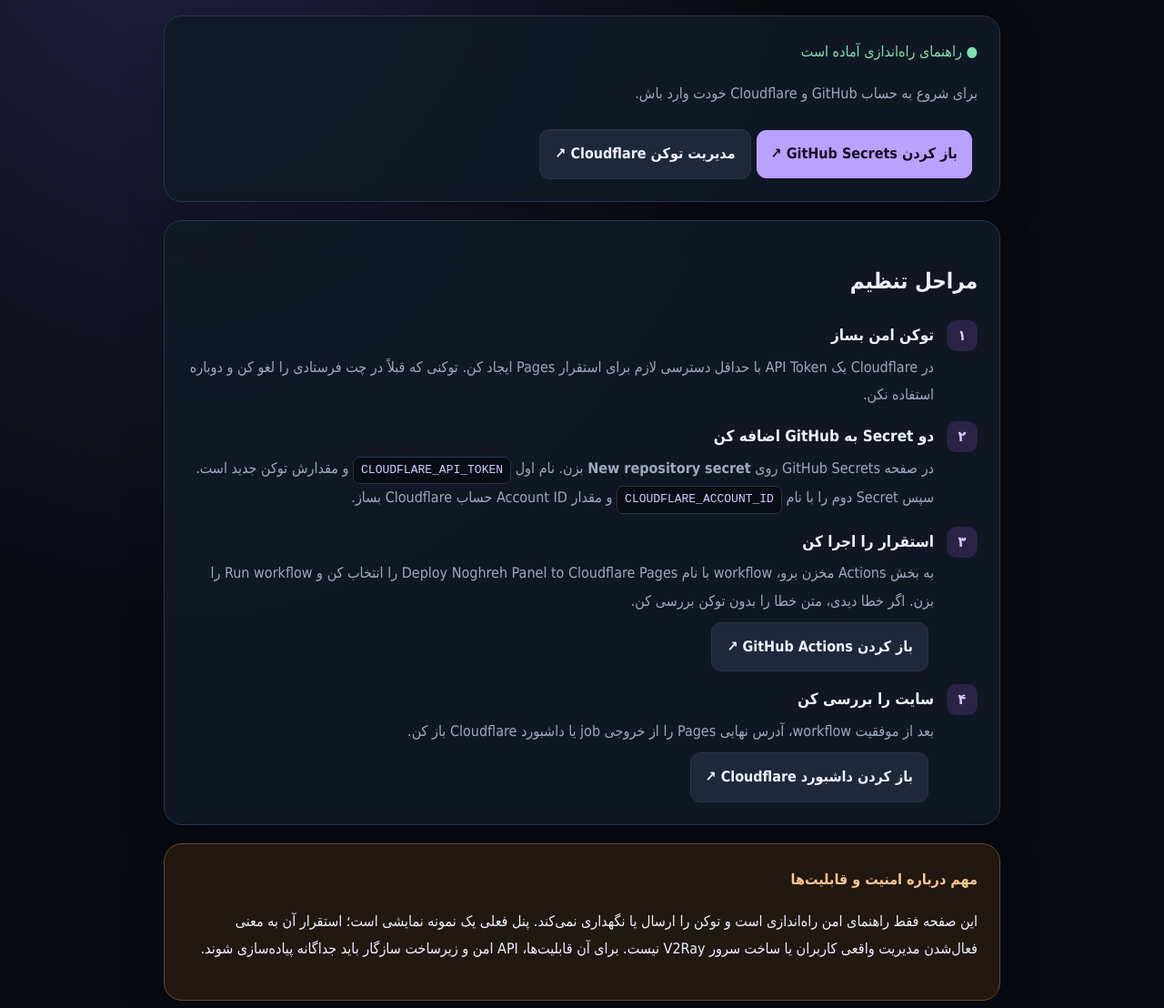
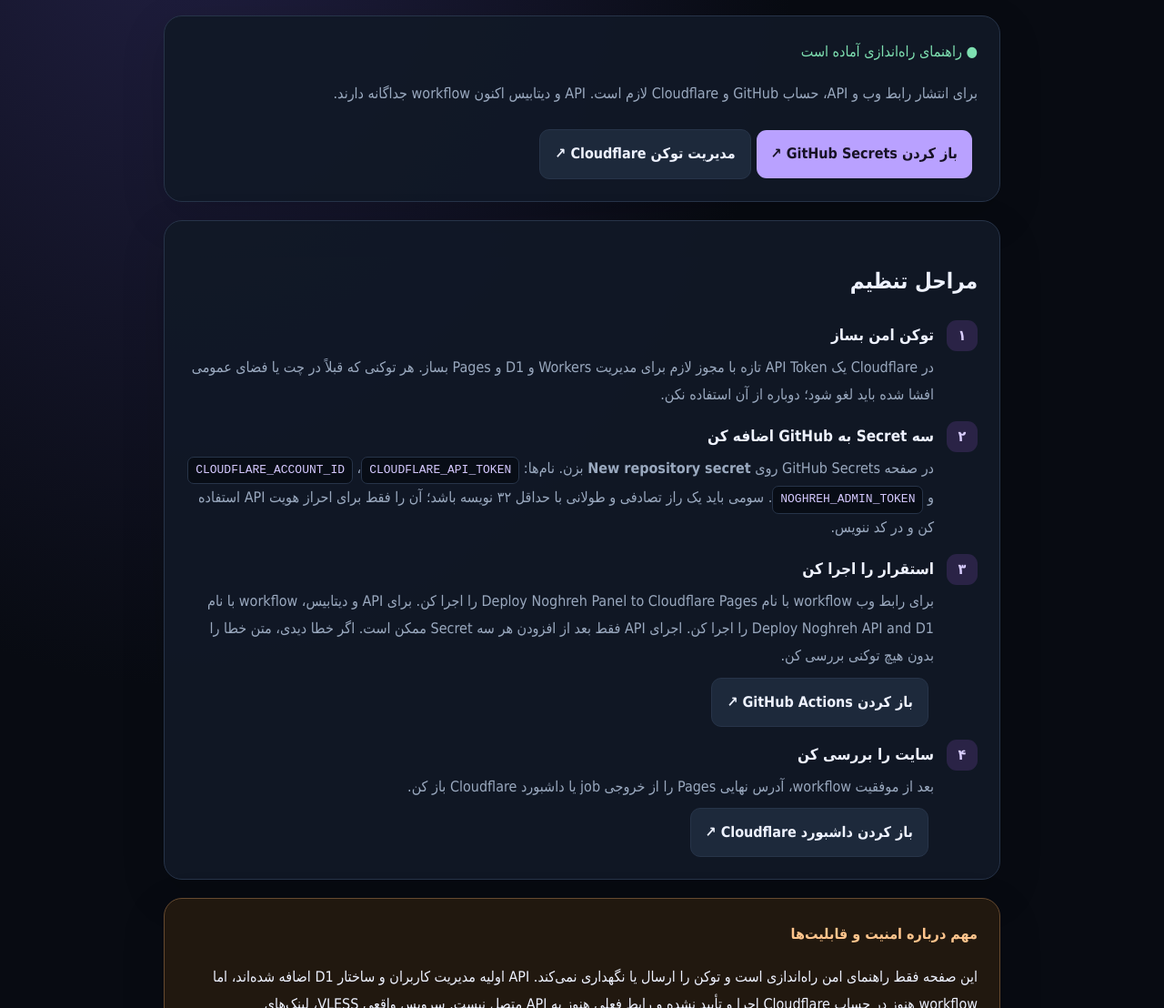
Before and after one commit to bardiahaghpanah/Noghreh-Panel, a plain HTML site: page setup.html in a window 1280 px wide. Shown: the part 192-1300 px from the top of the page at 91% size. Drawn offline with Linux system fonts and the light colour scheme.

Commit message:
Update setup guide for automated Worker and D1 deployment

```diff
--- a/setup.html
+++ b/setup.html
@@ -9,13 +9,13 @@
 </style></head>
 <body><main class="wrap">
 <header class="hero"><div class="eyebrow">NOGHREH / CONTROL CENTER</div><h1>راه‌اندازی پنل نقره</h1><p>از این صفحه، تنظیمات انتشار را مرحله‌به‌مرحله انجام بده. اطلاعات محرمانه در این صفحه وارد یا ذخیره نمی‌شوند.</p></header>
-<section class="panel"><div class="status">● راهنمای راه‌اندازی آماده است</div><p class="muted">برای شروع به حساب GitHub و Cloudflare خودت وارد باش.</p><a class="btn" href="https://github.com/bardiahaghpanah/Noghreh-Panel/settings/secrets/actions" target="_blank" rel="noopener">باز کردن GitHub Secrets ↗</a><a class="btn secondary" href="https://dash.cloudflare.com/profile/api-tokens" target="_blank" rel="noopener">مدیریت توکن Cloudflare ↗</a></section>
+<section class="panel"><div class="status">● راهنمای راه‌اندازی آماده است</div><p class="muted">برای انتشار رابط وب و API، حساب GitHub و Cloudflare لازم است. API و دیتابیس اکنون workflow جداگانه دارند.</p><a class="btn" href="https://github.com/bardiahaghpanah/Noghreh-Panel/settings/secrets/actions" target="_blank" rel="noopener">باز کردن GitHub Secrets ↗</a><a class="btn secondary" href="https://dash.cloudflare.com/profile/api-tokens" target="_blank" rel="noopener">مدیریت توکن Cloudflare ↗</a></section>
 <section class="panel"><h2>مراحل تنظیم</h2><div class="steps">
-<div class="step"><span class="num">۱</span><div><h3>توکن امن بساز</h3><p>در Cloudflare یک API Token با حداقل دسترسی لازم برای استقرار Pages ایجاد کن. توکنی که قبلاً در چت فرستادی را لغو کن و دوباره استفاده نکن.</p></div></div>
-<div class="step"><span class="num">۲</span><div><h3>دو Secret به GitHub اضافه کن</h3><p>در صفحه GitHub Secrets روی <b>New repository secret</b> بزن. نام اول <code>CLOUDFLARE_API_TOKEN</code> و مقدارش توکن جدید است. سپس Secret دوم را با نام <code>CLOUDFLARE_ACCOUNT_ID</code> و مقدار Account ID حساب Cloudflare بساز.</p></div></div>
-<div class="step"><span class="num">۳</span><div><h3>استقرار را اجرا کن</h3><p>به بخش Actions مخزن برو، workflow با نام Deploy Noghreh Panel to Cloudflare Pages را انتخاب کن و Run workflow را بزن. اگر خطا دیدی، متن خطا را بدون توکن بررسی کن.</p><a class="btn secondary" href="https://github.com/bardiahaghpanah/Noghreh-Panel/actions" target="_blank" rel="noopener">باز کردن GitHub Actions ↗</a></div></div>
+<div class="step"><span class="num">۱</span><div><h3>توکن امن بساز</h3><p>در Cloudflare یک API Token تازه با مجوز لازم برای مدیریت Workers و D1 و Pages بساز. هر توکنی که قبلاً در چت یا فضای عمومی افشا شده باید لغو شود؛ دوباره از آن استفاده نکن.</p></div></div>
+<div class="step"><span class="num">۲</span><div><h3>سه Secret به GitHub اضافه کن</h3><p>در صفحه GitHub Secrets روی <b>New repository secret</b> بزن. نام‌ها: <code>CLOUDFLARE_API_TOKEN</code>، <code>CLOUDFLARE_ACCOUNT_ID</code> و <code>NOGHREH_ADMIN_TOKEN</code>. سومی باید یک راز تصادفی و طولانی با حداقل ۳۲ نویسه باشد؛ آن را فقط برای احراز هویت API استفاده کن و در کد ننویس.</p></div></div>
+<div class="step"><span class="num">۳</span><div><h3>استقرار را اجرا کن</h3><p>برای رابط وب workflow با نام Deploy Noghreh Panel to Cloudflare Pages را اجرا کن. برای API و دیتابیس، workflow با نام Deploy Noghreh API and D1 را اجرا کن. اجرای API فقط بعد از افزودن هر سه Secret ممکن است. اگر خطا دیدی، متن خطا را بدون هیچ توکنی بررسی کن.</p><a class="btn secondary" href="https://github.com/bardiahaghpanah/Noghreh-Panel/actions" target="_blank" rel="noopener">باز کردن GitHub Actions ↗</a></div></div>
 <div class="step"><span class="num">۴</span><div><h3>سایت را بررسی کن</h3><p>بعد از موفقیت workflow، آدرس نهایی Pages را از خروجی job یا داشبورد Cloudflare باز کن.</p><a class="btn secondary" href="https://dash.cloudflare.com/" target="_blank" rel="noopener">باز کردن داشبورد Cloudflare ↗</a></div></div>
 </div></section>
-<section class="panel warning"><strong>مهم درباره امنیت و قابلیت‌ها</strong><p>این صفحه فقط راهنمای امن راه‌اندازی است و توکن را ارسال یا نگهداری نمی‌کند. پنل فعلی یک نمونه نمایشی است؛ استقرار آن به معنی فعال‌شدن مدیریت واقعی کاربران یا ساخت سرور V2Ray نیست. برای آن قابلیت‌ها، API امن و زیرساخت سازگار باید جداگانه پیاده‌سازی شوند.</p></section>
+<section class="panel warning"><strong>مهم درباره امنیت و قابلیت‌ها</strong><p>این صفحه فقط راهنمای امن راه‌اندازی است و توکن را ارسال یا نگهداری نمی‌کند. API اولیه مدیریت کاربران و ساختار D1 اضافه شده‌اند، اما workflow هنوز در حساب Cloudflare اجرا و تأیید نشده و رابط فعلی هنوز به API متصل نیست. سرویس واقعی VLESS، لینک‌های subscription، اندازه‌گیری ترافیک و محدودسازی دستگاه هنوز تکمیل نشده‌اند.</p></section>
 <footer>Noghreh Panel · Setup Guide · هیچ توکن یا کلید محرمانه‌ای را در صفحه وب وارد نکن.</footer>
 </main></body></html>
```
